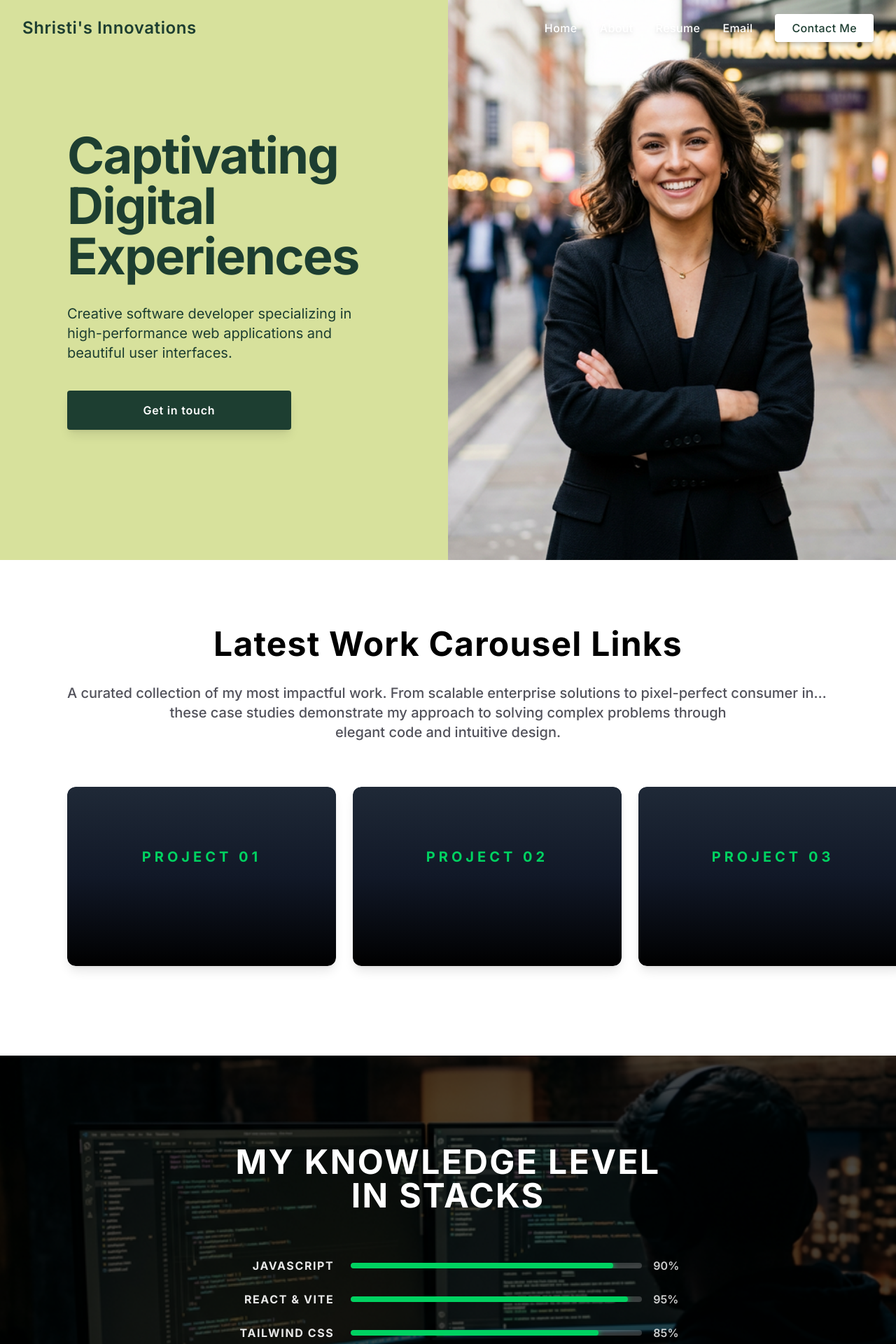
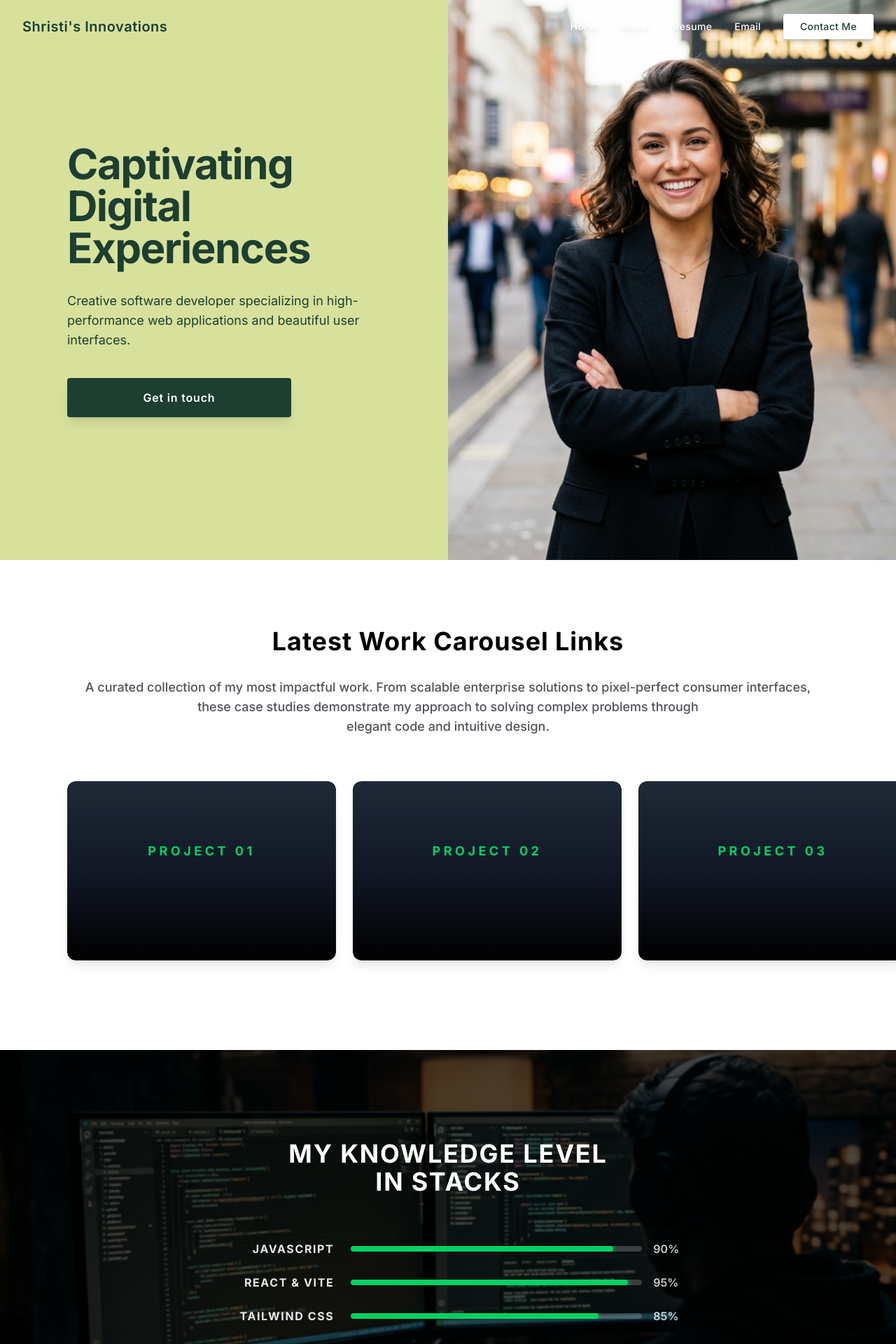
Before and after one commit to shristi2211/Portfolio_Shristi, a React (Vite) app: page / in a window 1280 px wide. Shown: the top 1920 px of the page at 70% size. Built offline with nearby package versions, Linux system fonts and the light colour scheme.

Commit message:
Update Resume print layout and contact form

```diff
--- a/src/components/Layout.tsx
+++ b/src/components/Layout.tsx
@@ -73,12 +73,12 @@ export default function Layout() {
     <div className="min-h-screen flex flex-col w-full overflow-x-hidden relative print:block print:min-h-0 print:overflow-visible">
       <header className={`fixed top-0 w-full z-50 transition-all duration-300 px-6 md:px-8 py-4 md:py-5 flex justify-between items-center print:hidden ${headerBg}`}>
         {/* Logo */}
-        <Link to="/" className="text-xl md:text-2xl tracking-wide text-brand-dark font-semibold">
+        <Link to="/" className="text-lg md:text-xl tracking-wide text-brand-dark font-semibold">
           Shristi's Innovations
         </Link>
 
         {/* Desktop Nav (hidden on mobile) */}
-        <nav className={`hidden md:flex gap-8 items-center font-medium tracking-wide transition-colors duration-300 ${scrolled || !isHome ? 'text-brand-dark' : 'text-white drop-shadow-md'}`}>
+        <nav className={`hidden md:flex gap-8 items-center text-sm font-medium tracking-wide transition-colors duration-300 ${scrolled || !isHome ? 'text-brand-dark' : 'text-white drop-shadow-md'}`}>
           <Link to="/" className="hover:text-brand-lime transition-colors">Home</Link>
           <Link to="/about" className="hover:text-brand-lime transition-colors">About</Link>
           <Link to="/resume" className="hover:text-brand-lime transition-colors">Resume</Link>
@@ -134,20 +134,20 @@ export default function Layout() {
       </nav>
 
       <footer className="bg-brand-dark text-white py-16 pb-[100px] md:pb-16 px-8 flex justify-center flex-col items-center print:hidden">
-        <h2 className="text-3xl mb-6">Shristi Srivastava</h2>
+        <h2 className="text-2xl mb-6">Shristi Srivastava</h2>
         <p
-          className="mb-6 cursor-pointer hover:text-brand-lime transition-colors border-b border-transparent hover:border-brand-lime"
+          className="mb-6 text-sm md:text-base cursor-pointer hover:text-brand-lime transition-colors border-b border-transparent hover:border-brand-lime"
           onClick={handleEmailClick}
         >
           shristisrivastava2211@gmail.com
         </p>
-        <div className="flex gap-8">
+        <div className="flex gap-8 text-sm md:text-base">
           <a href="https://github.com/shristi2211" target="_blank" rel="noreferrer" className="flex items-center gap-2 hover:text-brand-lime transition-colors">
-            <svg xmlns="http://www.w3.org/2000/svg" width="24" height="24" fill="currentColor" viewBox="0 0 24 24"><path d="M12 0c-6.626 0-12 5.373-12 12 0 5.302 3.438 9.8 8.207 11.387.599.111.793-.261.793-.577v-2.234c-3.338.726-4.033-1.416-4.033-1.416-.546-1.387-1.333-1.756-1.333-1.756-1.089-.745.083-.729.083-.729 1.205.084 1.839 1.237 1.839 1.237 1.07 1.834 2.807 1.304 3.492.997.107-.775.418-1.305.762-1.604-2.665-.305-5.467-1.334-5.467-5.931 0-1.311.469-2.381 1.236-3.221-.124-.303-.535-1.524.117-3.176 0 0 1.008-.322 3.301 1.23.957-.266 1.983-.399 3.003-.404 1.02.005 2.047.138 3.006.404 2.291-1.552 3.297-1.23 3.297-1.23.653 1.653.242 2.874.118 3.176.77.84 1.235 1.911 1.235 3.221 0 4.609-2.807 5.624-5.479 5.921.43.372.823 1.102.823 2.222v3.293c0 .319.192.694.801.576 4.765-1.589 8.199-6.086 8.199-11.386 0-6.627-5.373-12-12-12z" /></svg>
+            <svg xmlns="http://www.w3.org/2000/svg" width="20" height="20" fill="currentColor" viewBox="0 0 24 24"><path d="M12 0c-6.626 0-12 5.373-12 12 0 5.302 3.438 9.8 8.207 11.387.599.111.793-.261.793-.577v-2.234c-3.338.726-4.033-1.416-4.033-1.416-.546-1.387-1.333-1.756-1.333-1.756-1.089-.745.083-.729.083-.729 1.205.084 1.839 1.237 1.839 1.237 1.07 1.834 2.807 1.304 3.492.997.107-.775.418-1.305.762-1.604-2.665-.305-5.467-1.334-5.467-5.931 0-1.311.469-2.381 1.236-3.221-.124-.303-.535-1.524.117-3.176 0 0 1.008-.322 3.301 1.23.957-.266 1.983-.399 3.003-.404 1.02.005 2.047.138 3.006.404 2.291-1.552 3.297-1.23 3.297-1.23.653 1.653.242 2.874.118 3.176.77.84 1.235 1.911 1.235 3.221 0 4.609-2.807 5.624-5.479 5.921.43.372.823 1.102.823 2.222v3.293c0 .319.192.694.801.576 4.765-1.589 8.199-6.086 8.199-11.386 0-6.627-5.373-12-12-12z" /></svg>
             Github
           </a>
           <a href="https://www.linkedin.com/in/shristi-srivastava-990245263/" target="_blank" rel="noreferrer" className="flex items-center gap-2 hover:text-brand-lime transition-colors">
-            <svg xmlns="http://www.w3.org/2000/svg" width="24" height="24" fill="currentColor" viewBox="0 0 24 24"><path d="M19 0h-14c-2.761 0-5 2.239-5 5v14c0 2.761 2.239 5 5 5h14c2.762 0 5-2.239 5-5v-14c0-2.761-2.238-5-5-5zm-11 19h-3v-11h3v11zm-1.5-12.268c-.966 0-1.75-.79-1.75-1.764s.784-1.764 1.75-1.764 1.75.79 1.75 1.764-.783 1.764-1.75 1.764zm13.5 12.268h-3v-5.604c0-3.368-4-3.113-4 0v5.604h-3v-11h3v1.765c1.396-2.586 7-2.777 7 2.476v6.759z" /></svg>
+            <svg xmlns="http://www.w3.org/2000/svg" width="20" height="20" fill="currentColor" viewBox="0 0 24 24"><path d="M19 0h-14c-2.761 0-5 2.239-5 5v14c0 2.761 2.239 5 5 5h14c2.762 0 5-2.239 5-5v-14c0-2.761-2.238-5-5-5zm-11 19h-3v-11h3v11zm-1.5-12.268c-.966 0-1.75-.79-1.75-1.764s.784-1.764 1.75-1.764 1.75.79 1.75 1.764-.783 1.764-1.75 1.764zm13.5 12.268h-3v-5.604c0-3.368-4-3.113-4 0v5.604h-3v-11h3v1.765c1.396-2.586 7-2.777 7 2.476v6.759z" /></svg>
             LinkedIn
           </a>
         </div>
--- a/src/pages/Contact.tsx
+++ b/src/pages/Contact.tsx
@@ -46,8 +46,8 @@ export default function Contact() {
   return (
     <div className="w-full">
       <section className="bg-brand-lime pt-28 md:pt-32 pb-24 px-8 md:px-12 lg:px-24 min-h-[70vh] flex flex-col items-center justify-center">
-         <h2 className="text-5xl md:text-6xl text-brand-dark mb-8 text-center tracking-wide">Get In Touch</h2>
-         <p className="text-xl text-brand-dark text-center max-w-2xl mb-12">
+         <h2 className="text-4xl md:text-5xl text-brand-dark mb-8 text-center tracking-wide">Get In Touch</h2>
+         <p className="text-lg text-brand-dark text-center max-w-2xl mb-12">
            Looking to build something high-performance and beautiful? Let’s connect. Drop me a message for project inquiries, representation, or just to say hi.
          </p>
 
--- a/src/pages/Home.tsx
+++ b/src/pages/Home.tsx
@@ -70,13 +70,13 @@ export default function Home() {
     <>
       <section className="min-h-screen w-full flex flex-col md:flex-row">
         <div className="w-full md:w-1/2 bg-brand-lime flex flex-col justify-center px-12 lg:px-24 py-32 order-2 md:order-1 min-h-[50vh] md:min-h-screen pt-24 md:pt-32">
-          <h1 className="text-5xl md:text-6xl lg:text-7xl text-brand-dark leading-tight mb-8">
+          <h1 className="text-4xl md:text-5xl lg:text-6xl text-brand-dark leading-tight mb-8">
             Captivating<br/>Digital<br/>Experiences
           </h1>
-          <p className="text-brand-dark text-lg md:text-xl mb-10 max-w-lg leading-relaxed">
+          <p className="text-brand-dark text-base md:text-lg mb-10 max-w-lg leading-relaxed">
             Creative software developer specializing in high-performance web applications and beautiful user interfaces.
           </p>
-          <Link to="/contact" className="inline-block bg-brand-dark text-white px-8 py-4 rounded font-semibold tracking-wider text-center max-w-xs hover:bg-opacity-90 transition-all shadow-lg hover:shadow-xl hover:-translate-y-1">
+          <Link to="/contact" className="inline-block bg-brand-dark text-white px-8 py-4 rounded font-semibold tracking-wider text-center max-w-xs hover:bg-opacity-90 transition-all shadow-lg hover:shadow-xl hover:-translate-y-1 text-sm md:text-base">
             Get in touch
           </Link>
         </div>
@@ -93,10 +93,10 @@ export default function Home() {
       <section className="w-full bg-white py-24 select-none flex flex-col items-center relative">
         {/* User Requested Links and Description */}
         <div className="w-full px-8 md:px-12 lg:px-24 mb-16 flex flex-col items-center text-center">
-          <h2 className="text-black font-bold text-4xl md:text-5xl mb-6 tracking-wide">
+          <h2 className="text-black font-bold text-3xl md:text-4xl mb-6 tracking-wide">
             Latest Work Carousel Links
           </h2>
-          <p className="w-full max-w-[1400px] text-zinc-600 font-medium text-lg md:text-xl leading-relaxed mt-2 whitespace-normal md:whitespace-nowrap overflow-hidden text-ellipsis">
+          <p className="w-full max-w-[1400px] text-zinc-600 font-medium text-base md:text-lg leading-relaxed mt-2 whitespace-normal md:whitespace-nowrap overflow-hidden text-ellipsis">
             A curated collection of my most impactful work. From scalable enterprise solutions to pixel-perfect consumer interfaces,<br className="hidden md:block"/>
             these case studies demonstrate my approach to solving complex problems through <br className="hidden md:block"/> elegant code and intuitive design.
           </p>
@@ -133,7 +133,7 @@ export default function Home() {
 
                     {/* Project Title */}
                     <div className="relative z-10 flex-1 flex items-center justify-center">
-                      <h3 className={`font-bold tracking-[0.25em] text-brand-green text-lg md:text-xl uppercase transition-all duration-500 ease-out
+                      <h3 className={`font-bold tracking-[0.25em] text-brand-green text-base md:text-lg uppercase transition-all duration-500 ease-out
                         ${activeProject === project.id ? '-translate-y-4 scale-105' : 'translate-y-0 scale-100'}
                       `}>
                         {project.title}
@@ -160,7 +160,7 @@ export default function Home() {
                 {/* Expanded State Header */}
                 {isExpanded && (
                   <div className="relative w-full flex-shrink-0 h-32 bg-gradient-to-b from-gray-800 via-gray-900 to-black flex items-center justify-center">
-                    <h3 className="text-white font-bold tracking-[0.25em] text-2xl uppercase">
+                    <h3 className="text-white font-bold tracking-[0.25em] text-xl uppercase">
                       {project.title}
                     </h3>
                     <button
@@ -220,7 +220,7 @@ export default function Home() {
 
         <div className="relative z-10 max-w-4xl mx-auto px-8">
           <div className="text-center mb-16">
-            <h2 className="text-white text-4xl md:text-5xl font-bold tracking-wider">MY KNOWLEDGE LEVEL <br/> IN STACKS</h2>
+            <h2 className="text-white text-3xl md:text-4xl font-bold tracking-wider">MY KNOWLEDGE LEVEL <br/> IN STACKS</h2>
           </div>
 
           <div className="space-y-6">
```
Also changed, not shown: src/pages/About.tsx (+12 -12 lines).
